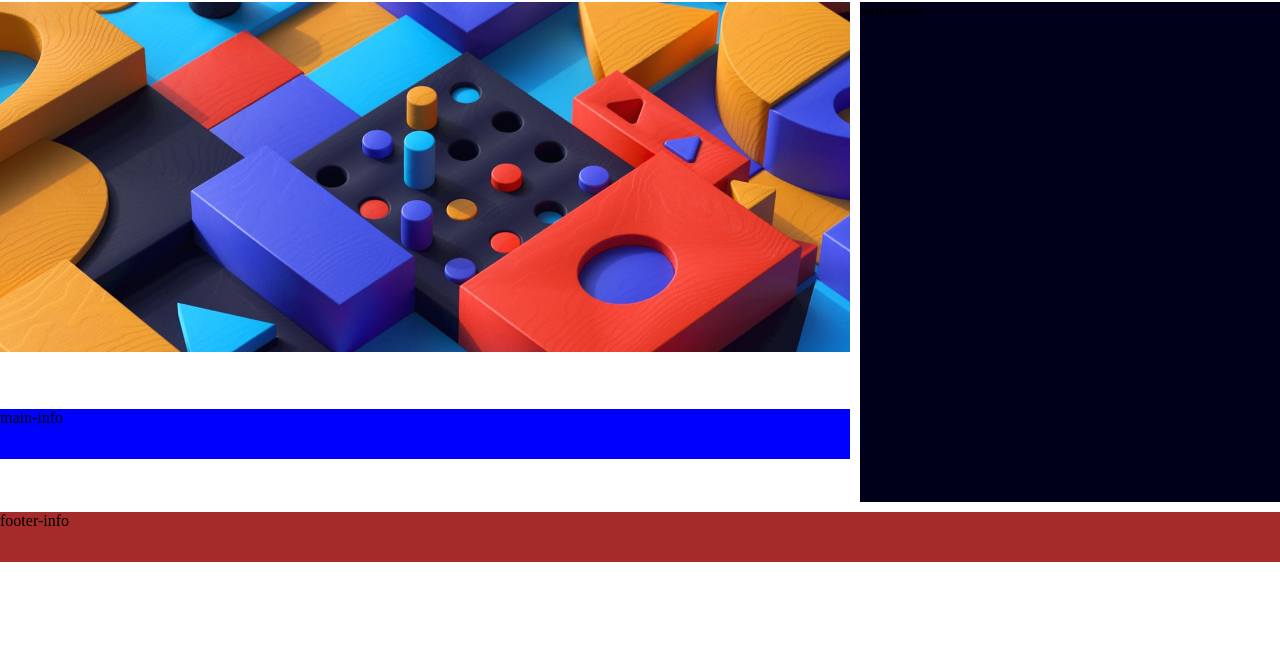
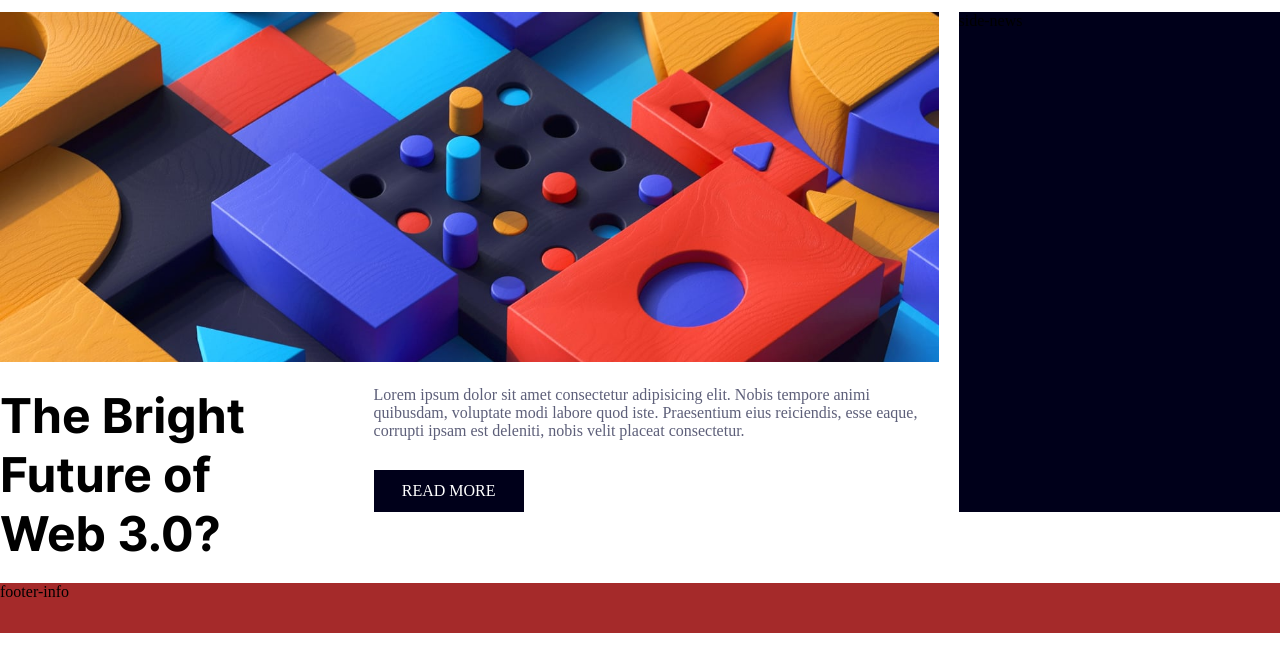
Before and after one commit to mistakeltu/fem_homepage_main, a website: page index.html in a window 1280 px wide. Shown: the part 158-830 px from the top of the page. Drawn offline with Linux system fonts and the light colour scheme.

Commit message:
Layout, info, btn, styles

```diff
--- a/css/base/layout.css
+++ b/css/base/layout.css
@@ -8,8 +8,8 @@
 
 .container {
   display: grid;
-  grid-template-columns: 1fr 1fr 1fr;
-  gap: 10px;
+  grid-template-columns: 1fr 1fr 0.7fr;
+  gap: 20px;
   max-width: 1440px;
   margin: 100px auto;
 }
@@ -38,6 +38,8 @@
   color: hsl(5, 85%, 63%);
 }
 
+/* MAIN IMG AND INFO */
+
 .main-img {
   grid-column: 1/3;
   /* width: 750px;
@@ -53,9 +55,31 @@
 .main-info {
   grid-column: 1/3;
   grid-row: 3/4;
-  height: 50px;
-  background-color: blue;
+  height: 100%;
+  display: flex;
 }
+
+.main-name {
+  font-family: Inter;
+  font-size: x-large;
+  font-weight: bold;
+  width: 100%;
+}
+
+.main-p {
+  color: hsl(236, 13%, 42%);
+}
+
+/* NEWS */
+
+.side-news {
+  grid-column: 3/4;
+  grid-row: 2/4;
+  height: 500px;
+  background-color: hsl(240, 100%, 5%);
+}
+
+/* FOOTER */
 
 .footer-info {
   grid-column: 1/4;
@@ -63,12 +87,7 @@
   background-color: brown;
 }
 
-.side-news {
-  grid-column: 3/4;
-  grid-row: 2/4;
-  height: 500px;
-  background-color: hsl(240, 100%, 5%);
-}
+/* MEDIA */
 
 @media (max-width: 920px) {
   .container {
--- a/css/components/buttons.css
+++ b/css/components/buttons.css
@@ -0,0 +1,18 @@
+.read-more {
+  display: flex;
+  justify-content: center;
+  margin-top: 30px;
+  background-color: hsl(240, 100%, 5%);
+  color: white;
+  width: 150px;
+  padding: 12px 10px;
+}
+
+.read-more a {
+  text-decoration: none;
+  color: #ffffff;
+}
+
+.read-more:hover {
+  background-color: hsl(5, 85%, 63%);
+}
--- a/css/pages/main.css
+++ b/css/pages/main.css
@@ -5,3 +5,7 @@
 /* LAYOUT */
 
 @import "../base/layout.css";
+
+/* BUTTON */
+
+@import "../components/buttons.css";
--- a/index.html
+++ b/index.html
@@ -47,7 +47,22 @@
           alt="Main img"
         />
       </div>
-      <div class="main-info">main-info</div>
+      <div class="main-info">
+        <div class="main-name">
+          <h1>The Bright<br />Future of<br />Web 3.0?</h1>
+        </div>
+        <div class="main-p">
+          <p>
+            Lorem ipsum dolor sit amet consectetur adipisicing elit. Nobis
+            tempore animi quibusdam, voluptate modi labore quod iste.
+            Praesentium eius reiciendis, esse eaque, corrupti ipsam est
+            deleniti, nobis velit placeat consectetur.
+          </p>
+          <div class="read-more">
+            <a href="#">READ MORE</a>
+          </div>
+        </div>
+      </div>
       <div class="footer-info">footer-info</div>
       <div class="side-news">side-news</div>
     </div>
```
